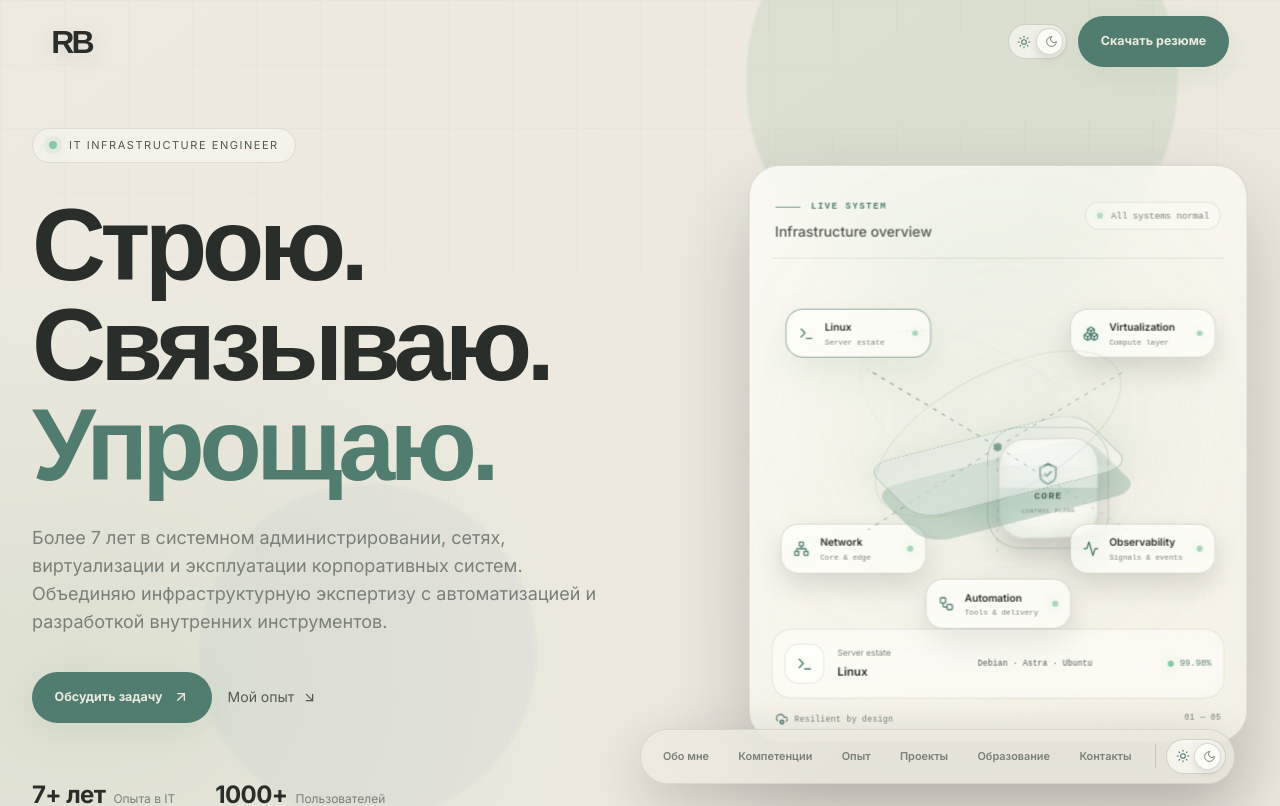
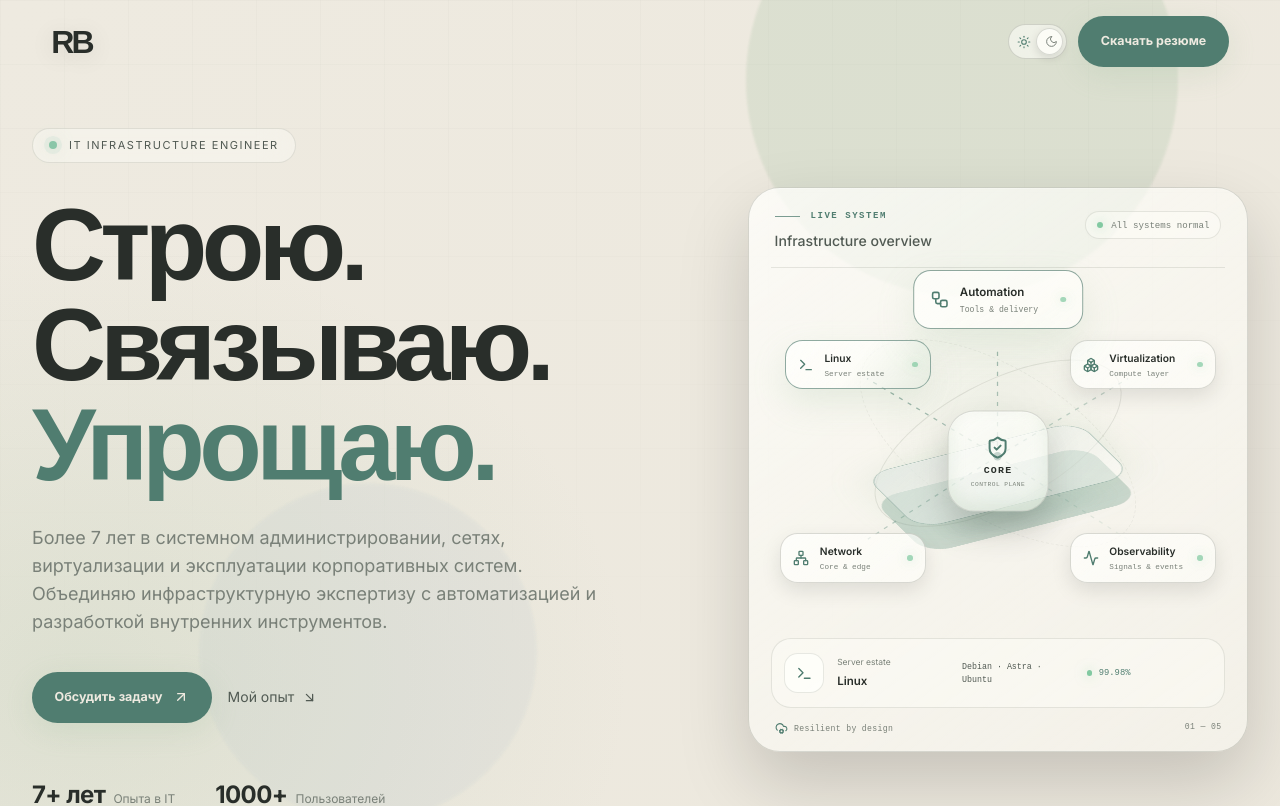
Before and after one commit to BoOomeR-Bro/RB-prtfl, a React (Vite) app: page / in a window 1280 px wide. Shown: the top 806 px of the page. Built offline with nearby package versions, Linux system fonts and the light colour scheme.

Commit message:
Polish infrastructure interactions and bottom navigation

```diff
--- a/src/components/InfrastructureDiagram.tsx
+++ b/src/components/InfrastructureDiagram.tsx
@@ -1,5 +1,5 @@
-import React, { useRef, useState } from 'react';
-import { motion, useReducedMotion, useScroll, useTransform } from 'framer-motion';
+import React, { useState } from 'react';
+import { AnimatePresence, motion } from 'framer-motion';
 import { Activity, Boxes, CloudCog, Network, ShieldCheck, Terminal, Workflow } from 'lucide-react';
 
 const nodes = [
@@ -12,30 +12,9 @@ const nodes = [
 
 export const InfrastructureDiagram: React.FC = () => {
   const [selected, setSelected] = useState(nodes[0]);
-  const sceneRef = useRef<HTMLDivElement>(null);
-  const reduceMotion = useReducedMotion();
-  const { scrollYProgress } = useScroll({ target: sceneRef, offset: ['start end', 'end start'] });
-  const tiltY = useTransform(scrollYProgress, [0, .5, 1], [7, 0, -4]);
-  const lift = useTransform(scrollYProgress, [0, .5, 1], [34, 0, -18]);
-
-  const onPointerMove = (event: React.PointerEvent<HTMLDivElement>) => {
-    if (reduceMotion || event.pointerType !== 'mouse') return;
-    const rect = event.currentTarget.getBoundingClientRect();
-    const x = (event.clientX - rect.left) / rect.width - .5;
-    const y = (event.clientY - rect.top) / rect.height - .5;
-    event.currentTarget.style.setProperty('--tilt-x', `${-y * 7}deg`);
-    event.currentTarget.style.setProperty('--tilt-y', `${x * 9}deg`);
-    event.currentTarget.style.setProperty('--pointer-x', `${(x + .5) * 100}%`);
-    event.currentTarget.style.setProperty('--pointer-y', `${(y + .5) * 100}%`);
-  };
-  const resetPointer = (event: React.PointerEvent<HTMLDivElement>) => {
-    event.currentTarget.style.setProperty('--tilt-x', '0deg');
-    event.currentTarget.style.setProperty('--tilt-y', '0deg');
-  };
-
   return (
-    <motion.div ref={sceneRef} style={reduceMotion ? undefined : { rotateY: tiltY, y: lift }} className="infra-scene-wrap">
-      <div className="infra-scene" onPointerMove={onPointerMove} onPointerLeave={resetPointer}>
+    <div className="infra-scene-wrap infra-enter">
+      <div className="infra-scene">
         <div className="infra-scene-glow" />
         <div className="infra-scene-topbar">
           <div><span className="eyebrow !text-[9px]">Live system</span><p>Infrastructure overview</p></div>
@@ -47,42 +26,45 @@ export const InfrastructureDiagram: React.FC = () => {
           <div className="infra-orbit infra-orbit-b" />
           <svg className="infra-links" viewBox="0 0 520 340" aria-hidden="true">
             <defs><linearGradient id="infraLine" x1="0" y1="0" x2="1" y2="1"><stop stopColor="var(--accent)" stopOpacity=".72"/><stop offset="1" stopColor="var(--accent-2)" stopOpacity=".08"/></linearGradient></defs>
-            <path d="M260 168 104 75M260 168 416 75M260 168 105 267M260 168 415 267M260 168 260 300" stroke="url(#infraLine)" strokeWidth="1.5" strokeDasharray="5 7" fill="none" className="infra-dash"/>
-            <circle cx="260" cy="168" r="5" fill="var(--accent)" className="infra-packet"><animate attributeName="opacity" values=".3;1;.3" dur="2.4s" repeatCount="indefinite"/></circle>
+            <path d="M260 168 104 75M260 168 416 75M260 168 105 267M260 168 415 267M260 168 260 42" stroke="url(#infraLine)" strokeWidth="1.5" strokeDasharray="5 7" fill="none" className="infra-dash"/>
+            <circle cx="260" cy="168" r="5" fill="var(--accent)" />
           </svg>
 
           <div className="infra-platform"><div className="infra-platform-face"/><div className="infra-platform-top"/><div className="infra-platform-light"/></div>
 
-          <motion.button type="button" onClick={()=>setSelected(nodes[0])} className={`infra-node infra-node-linux ${selected.id==='linux'?'is-selected':''}`} whileHover={{ y:-8, rotateX:5, rotateY:-5 }} transition={{type:'spring',stiffness:260,damping:18}}>
+          <button type="button" onClick={()=>setSelected(nodes[0])} className={`infra-node infra-node-linux ${selected.id==='linux'?'is-selected':''}`} aria-pressed={selected.id==='linux'}>
             <Terminal/><span><b>Linux</b><small>Server estate</small></span><i className="infra-node-led"/>
-          </motion.button>
-          <motion.button type="button" onClick={()=>setSelected(nodes[1])} className={`infra-node infra-node-virtual ${selected.id==='virtual'?'is-selected':''}`} whileHover={{ y:-8, rotateX:5, rotateY:5 }} transition={{type:'spring',stiffness:260,damping:18}}>
+          </button>
+          <button type="button" onClick={()=>setSelected(nodes[1])} className={`infra-node infra-node-virtual ${selected.id==='virtual'?'is-selected':''}`} aria-pressed={selected.id==='virtual'}>
             <Boxes/><span><b>Virtualization</b><small>Compute layer</small></span><i className="infra-node-led"/>
-          </motion.button>
-          <motion.button type="button" onClick={()=>setSelected(nodes[2])} className={`infra-node infra-node-network ${selected.id==='network'?'is-selected':''}`} whileHover={{ y:-8, rotateX:-4, rotateY:-5 }} transition={{type:'spring',stiffness:260,damping:18}}>
+          </button>
+          <button type="button" onClick={()=>setSelected(nodes[2])} className={`infra-node infra-node-network ${selected.id==='network'?'is-selected':''}`} aria-pressed={selected.id==='network'}>
             <Network/><span><b>Network</b><small>Core & edge</small></span><i className="infra-node-led"/>
-          </motion.button>
-          <motion.button type="button" onClick={()=>setSelected(nodes[3])} className={`infra-node infra-node-observe ${selected.id==='observe'?'is-selected':''}`} whileHover={{ y:-8, rotateX:-4, rotateY:5 }} transition={{type:'spring',stiffness:260,damping:18}}>
+          </button>
+          <button type="button" onClick={()=>setSelected(nodes[3])} className={`infra-node infra-node-observe ${selected.id==='observe'?'is-selected':''}`} aria-pressed={selected.id==='observe'}>
             <Activity/><span><b>Observability</b><small>Signals & events</small></span><i className="infra-node-led"/>
-          </motion.button>
-          <motion.button type="button" onClick={()=>setSelected(nodes[4])} className={`infra-node infra-node-auto ${selected.id==='automation'?'is-selected':''}`} whileHover={{ y:-8, rotateX:4 }} transition={{type:'spring',stiffness:260,damping:18}}>
+          </button>
+          <button type="button" onClick={()=>setSelected(nodes[4])} className={`infra-node infra-node-auto ${selected.id==='automation'?'is-selected':''}`} aria-pressed={selected.id==='automation'}>
             <Workflow/><span><b>Automation</b><small>Tools & delivery</small></span><i className="infra-node-led"/>
-          </motion.button>
+          </button>
 
-          <motion.div className="infra-core" animate={reduceMotion?undefined:{y:[0,-5,0]}} transition={{duration:4,repeat:Infinity,ease:'easeInOut'}}>
+          <div className="infra-core">
             <div className="infra-core-glass"><ShieldCheck/><span>CORE</span><small>CONTROL PLANE</small></div>
-            <div className="infra-core-ring"/>
-          </motion.div>
+          </div>
         </div>
 
-        <motion.div key={selected.id} initial={{opacity:0,y:7}} animate={{opacity:1,y:0}} transition={{duration:.25}} className="infra-inspector">
-          <div className="infra-inspector-icon"><selected.icon/></div>
-          <div className="infra-inspector-main"><span>{selected.sub}</span><strong>{selected.label}</strong></div>
-          <div className="infra-inspector-tech">{selected.tech}</div>
-          <div className="infra-inspector-metric"><i/>{selected.metric}</div>
-        </motion.div>
+        <div className="infra-inspector">
+          <AnimatePresence mode="wait" initial={false}>
+            <motion.div key={selected.id} className="infra-inspector-content" initial={{ opacity: 0, y: 5 }} animate={{ opacity: 1, y: 0 }} exit={{ opacity: 0, y: -4 }} transition={{ duration: .16 }}>
+              <div className="infra-inspector-icon"><selected.icon/></div>
+              <div className="infra-inspector-main"><span>{selected.sub}</span><strong>{selected.label}</strong></div>
+              <div className="infra-inspector-tech">{selected.tech}</div>
+              <div className="infra-inspector-metric"><i/>{selected.metric}</div>
+            </motion.div>
+          </AnimatePresence>
+        </div>
         <div className="infra-foot"><span><CloudCog size={13}/> Resilient by design</span><span>01 — 05</span></div>
       </div>
-    </motion.div>
+    </div>
   );
 };
--- a/src/components/Navbar.tsx
+++ b/src/components/Navbar.tsx
@@ -1,4 +1,4 @@
-import React from 'react';
+import React, { useEffect, useRef, useState } from 'react';
 import { motion } from 'framer-motion';
 import { navigationItems } from '../data/navigation';
 import { profileData } from '../data/profile';
@@ -7,8 +7,29 @@ import { useScrollSpy } from '../hooks/useScrollSpy';
 interface NavbarProps { themeToggle: React.ReactNode }
 
 export const Navbar: React.FC<NavbarProps> = ({ themeToggle }) => {
+  const [atPageBottom, setAtPageBottom] = useState(false);
+  const frame = useRef(0);
   const sectionIds = navigationItems.map((item) => item.id);
   const activeSection = useScrollSpy(sectionIds);
+
+  useEffect(() => {
+    const checkBottom = () => {
+      frame.current = 0;
+      const atBottom = window.innerHeight + window.scrollY >= document.documentElement.scrollHeight - 8;
+      setAtPageBottom((previous) => previous === atBottom ? previous : atBottom);
+    };
+    const scheduleCheck = () => {
+      if (!frame.current) frame.current = window.requestAnimationFrame(checkBottom);
+    };
+    checkBottom();
+    window.addEventListener('scroll', scheduleCheck, { passive: true });
+    window.addEventListener('resize', scheduleCheck);
+    return () => {
+      window.removeEventListener('scroll', scheduleCheck);
+      window.removeEventListener('resize', scheduleCheck);
+      if (frame.current) window.cancelAnimationFrame(frame.current);
+    };
+  }, []);
 
   return (
     <>
@@ -28,8 +49,10 @@ export const Navbar: React.FC<NavbarProps> = ({ themeToggle }) => {
     </motion.header>
     <motion.div
       initial={{ y: 90, opacity: 0 }}
-      animate={{ y: 0, opacity: 1 }}
-      transition={{ type: 'spring', stiffness: 100, damping: 20, delay: .2 }}
+      animate={{ y: atPageBottom ? 100 : 0, opacity: atPageBottom ? 0 : 1 }}
+      transition={{ type: 'spring', stiffness: 130, damping: 22, delay: atPageBottom ? 0 : .2 }}
+      style={{ pointerEvents: atPageBottom ? 'none' : 'auto' }}
+      aria-hidden={atPageBottom}
       className="bottom-dock-wrap"
     >
       <div className="bottom-dock glass-panel">
--- a/src/styles/index.css
+++ b/src/styles/index.css
@@ -116,10 +116,10 @@
 @keyframes softPulse { 0%,100%{opacity:.55;transform:scale(.96)}50%{opacity:.9;transform:scale(1.04)} }
 .float-slow { animation:floatSlow 9s ease-in-out infinite; }.soft-pulse { animation:softPulse 7s ease-in-out infinite; }
 .infra-scene-wrap { width:100%; max-width:39rem; margin-inline:auto; perspective:1300px; transform-style:preserve-3d; }
-.infra-scene { --tilt-x:0deg; --tilt-y:0deg; --pointer-x:50%; --pointer-y:40%; position:relative; isolation:isolate; width:100%; padding:1.35rem 1.35rem 1rem; overflow:hidden; border:1px solid var(--stroke-hi); border-radius:2rem; background:linear-gradient(145deg,var(--glass-hi),var(--glass) 42%,var(--glass-inner)); box-shadow:0 38px 90px rgba(0,0,0,.2),inset 0 1px rgba(255,255,255,.2),inset 0 -1px rgba(255,255,255,.04); backdrop-filter:blur(28px) saturate(145%); -webkit-backdrop-filter:blur(28px) saturate(145%); transform:rotateX(var(--tilt-x)) rotateY(var(--tilt-y)); transform-style:preserve-3d; transition:transform .28s ease-out,box-shadow .4s; }
+.infra-scene { --tilt-x:0deg; --tilt-y:0deg; --pointer-x:50%; --pointer-y:40%; position:relative; isolation:isolate; width:100%; padding:.55rem 1.35rem 1rem; overflow:hidden; border:1px solid var(--stroke-hi); border-radius:2rem; background:linear-gradient(145deg,var(--glass-hi),var(--glass) 42%,var(--glass-inner)); box-shadow:0 30px 70px rgba(0,0,0,.17),inset 0 1px rgba(255,255,255,.2),inset 0 -1px rgba(255,255,255,.04); backdrop-filter:blur(14px) saturate(125%); -webkit-backdrop-filter:blur(14px) saturate(125%); transform:rotateX(var(--tilt-x)) rotateY(var(--tilt-y)); transform-style:preserve-3d; transition:transform .12s linear,box-shadow .35s; will-change:transform; }
 .infra-scene::before { content:''; position:absolute; inset:0; z-index:-1; border-radius:inherit; pointer-events:none; background:radial-gradient(ellipse at var(--pointer-x) var(--pointer-y),rgba(255,255,255,.16),transparent 42%); opacity:.8; transition:opacity .3s; }
 .infra-scene:hover { box-shadow:0 46px 110px rgba(0,0,0,.25),inset 0 1px rgba(255,255,255,.25),inset 0 -1px rgba(255,255,255,.05); }
-.infra-scene-glow { position:absolute; z-index:-1; width:65%; aspect-ratio:1; left:18%; top:15%; border-radius:50%; background:var(--glow-a); filter:blur(70px); animation:softPulse 8s ease-in-out infinite; pointer-events:none; }
+.infra-scene-glow { position:absolute; z-index:-1; width:52%; aspect-ratio:1; left:24%; top:18%; border-radius:50%; background:var(--glow-a); filter:blur(42px); opacity:.75; pointer-events:none; }
 .infra-scene-topbar { position:relative; z-index:4; display:flex; align-items:center; justify-content:space-between; gap:1rem; padding:.15rem .25rem 1rem; border-bottom:1px solid var(--stroke); transform:translateZ(26px); }
 .infra-scene-topbar p { margin:.45rem 0 0; color:var(--ink-2); font-size:.88rem; font-weight:500; }
 .infra-live { display:inline-flex; align-items:center; gap:.48rem; white-space:nowrap; padding:.48rem .68rem; border:1px solid var(--stroke); background:var(--glass-inner); border-radius:99px; color:var(--muted); font:500 .57rem 'DM Mono',monospace; }
@@ -140,7 +140,7 @@
 .infra-core-glass { position:absolute; inset:0; display:flex; flex-direction:column; align-items:center; justify-content:center; gap:.32rem; border:1px solid var(--stroke-hi); border-radius:1.65rem; color:var(--accent); background:linear-gradient(145deg,var(--glass-hi),var(--glass)); box-shadow:0 18px 34px rgba(0,0,0,.18),inset 0 1px rgba(255,255,255,.28),inset 0 -8px 18px var(--glow-a); backdrop-filter:blur(22px); transform:rotateX(8deg) rotateY(-9deg); }
 .infra-core-glass svg { width:1.5rem; height:1.5rem; }.infra-core-glass span { color:var(--ink); font:700 .62rem 'DM Mono',monospace; letter-spacing:.12em; }.infra-core-glass small { color:var(--muted); font:500 .39rem 'DM Mono',monospace; letter-spacing:.07em; }
 .infra-core-ring { position:absolute; inset:-.55rem; border:1px solid color-mix(in srgb,var(--accent) 37%,transparent); border-radius:1.95rem; animation:ringBreath 3s ease-in-out infinite; }
-.infra-node { position:absolute; z-index:5; display:flex; align-items:center; gap:.65rem; min-width:9.1rem; padding:.65rem .75rem; text-align:left; color:var(--ink); border:1px solid var(--stroke-hi); border-radius:1.1rem; background:linear-gradient(145deg,var(--glass-hi),var(--glass)); box-shadow:0 12px 28px rgba(0,0,0,.13),inset 0 1px rgba(255,255,255,.16); backdrop-filter:blur(20px) saturate(140%); transform-style:preserve-3d; cursor:pointer; transition:border-color .25s,background .25s,box-shadow .25s; }
+.infra-node { position:absolute; z-index:5; display:flex; align-items:center; gap:.65rem; min-width:9.1rem; padding:.65rem .75rem; text-align:left; color:var(--ink); border:1px solid var(--stroke-hi); border-radius:1.1rem; background:linear-gradient(145deg,var(--glass-hi),var(--glass)); box-shadow:0 8px 20px rgba(0,0,0,.1),inset 0 1px rgba(255,255,255,.16); backdrop-filter:blur(8px) saturate(120%); transform-style:preserve-3d; cursor:pointer; transition:transform .22s ease,border-color .22s,background .22s,box-shadow .22s; }
 .infra-node > svg { flex:0 0 auto; width:1rem; height:1rem; color:var(--accent); filter:drop-shadow(0 2px 8px var(--glow-a)); }
 .infra-node span { display:flex; flex-direction:column; gap:.22rem; min-width:0; }.infra-node b { font-size:.64rem; font-weight:600; white-space:nowrap; }.infra-node small { font:500 .48rem 'DM Mono',monospace; color:var(--muted); white-space:nowrap; }
 .infra-node-led { width:.35rem; height:.35rem; margin-left:auto; flex:0 0 auto; opacity:.72; }.infra-node.is-selected { border-color:color-mix(in srgb,var(--accent) 55%,var(--stroke)); box-shadow:0 14px 34px var(--glow-a),inset 0 1px rgba(255,255,255,.23); }
@@ -156,5 +156,53 @@
 @keyframes dashFlow { to{stroke-dashoffset:-48} }
 @keyframes packetPulse { 0%,100%{opacity:.3}50%{opacity:1} }
 @media(max-width:1100px) { .infra-stage { height:21rem; }.infra-node { min-width:8.2rem; padding:.58rem .62rem; }.infra-node b{font-size:.59rem}.infra-node small{font-size:.44rem} }
-@media(max-width:640px) { .infra-scene { padding:1rem .75rem .8rem; border-radius:1.5rem; }.infra-scene-topbar { align-items:flex-start; }.infra-scene-topbar p{font-size:.75rem}.infra-live{font-size:.48rem;padding:.4rem .5rem}.infra-stage{height:20rem;margin:.15rem -.45rem 0}.infra-node{min-width:0;max-width:8.7rem;gap:.43rem;padding:.55rem .52rem;border-radius:.9rem}.infra-node > svg{width:.85rem;height:.85rem}.infra-node b{font-size:.54rem}.infra-node small{font-size:.4rem}.infra-node-linux{left:2%;top:13%}.infra-node-virtual{right:1%;top:13%}.infra-node-network{left:1%;bottom:15%}.infra-node-observe{right:1%;bottom:15%}.infra-node-auto{bottom:0}.infra-orbit{width:13rem;height:6.3rem}.infra-orbit-b{width:15rem;height:7.4rem}.infra-platform{width:11rem;height:6rem}.infra-core{width:5.3rem;height:5.3rem}.infra-core-glass{border-radius:1.4rem}.infra-inspector{grid-template-columns:auto 1fr auto;gap:.55rem;padding:.6rem;}.infra-inspector-tech{grid-column:2;grid-row:2}.infra-inspector-metric{grid-column:3;grid-row:1/3}.infra-inspector-icon{grid-row:1/3;width:2.2rem;height:2.2rem}.infra-foot{font-size:.45rem} }
+@media(max-width:640px) { .infra-scene { padding:.5rem .75rem .8rem; border-radius:1.5rem; }.infra-scene-topbar { align-items:flex-start; }.infra-scene-topbar p{font-size:.75rem}.infra-live{font-size:.48rem;padding:.4rem .5rem}.infra-stage{height:20rem;margin:.15rem -.45rem 0}.infra-node{min-width:0;max-width:8.7rem;gap:.43rem;padding:.55rem .52rem;border-radius:.9rem}.infra-node > svg{width:.85rem;height:.85rem}.infra-node b{font-size:.54rem}.infra-node small{font-size:.4rem}.infra-node-linux{left:2%;top:13%}.infra-node-virtual{right:1%;top:13%}.infra-node-network{left:1%;bottom:15%}.infra-node-observe{right:1%;bottom:15%}.infra-node-auto{bottom:0}.infra-orbit{width:13rem;height:6.3rem}.infra-orbit-b{width:15rem;height:7.4rem}.infra-platform{width:11rem;height:6rem}.infra-core{width:5.3rem;height:5.3rem}.infra-core-glass{border-radius:1.4rem}.infra-inspector{grid-template-columns:auto 1fr auto;gap:.55rem;padding:.6rem;}.infra-inspector-tech{grid-column:2;grid-row:2}.infra-inspector-metric{grid-column:3;grid-row:1/3}.infra-inspector-icon{grid-row:1/3;width:2.2rem;height:2.2rem}.infra-foot{font-size:.45rem} }
+
+/* Live system: static glass surfaces and short, compositor-friendly transitions. */
+.infra-enter { animation:infraAppear .42s ease-out both; }
+.infra-scene { --tilt-x:0deg; --tilt-y:0deg; --pointer-x:50%; --pointer-y:40%; backdrop-filter:none; -webkit-backdrop-filter:none; transform:none; transform-style:flat; transition:box-shadow .22s ease,border-color .22s ease; will-change:auto; }
+.infra-scene::before { display:none; }
+.infra-scene:hover { box-shadow:0 34px 82px rgba(0,0,0,.2),inset 0 1px rgba(255,255,255,.2); }
+.infra-scene-glow { filter:none; opacity:.55; animation:none; background:radial-gradient(ellipse,var(--glow-a),transparent 70%); }
+.infra-stage { transform-style:flat; }
+.infra-orbit,.infra-orbit-b { transform:translate(-50%,-50%) rotate(-28deg); }
+.infra-orbit-b { transform:translate(-50%,-50%) rotate(32deg); }
+.infra-links,.infra-core,.infra-inspector { transform:none; }
+.infra-links,.infra-dash { animation:none !important; }
+.infra-core-glass { backdrop-filter:none; -webkit-backdrop-filter:none; transform:none; }
+.infra-core-ring { display:none; }
+.infra-node { backdrop-filter:none; -webkit-backdrop-filter:none; transform-style:flat; transition:transform .18s ease,border-color .18s ease,box-shadow .18s ease,background-color .18s ease; }
+.infra-node > svg { filter:none; }
+.infra-node-led,.infra-live i,.infra-inspector-metric i { animation:none !important; }
+.infra-node:hover { transform:translateY(-3px); }
+.infra-node-linux:hover,.infra-node-virtual:hover,.infra-node-network:hover,.infra-node-observe:hover { transform:translateY(-3px); }
+.infra-node-auto:hover { transform:translate(-50%,-3px); }
+.infra-inspector { backdrop-filter:none; -webkit-backdrop-filter:none; }
+@keyframes infraAppear { from { opacity:0; transform:translateY(12px); } to { opacity:1; transform:translateY(0); } }
+@media(prefers-reduced-motion:reduce) { .infra-enter { animation:none; } }
+.infra-node { position:absolute; isolation:isolate; overflow:hidden; transform:translateZ(0); transition:transform .24s cubic-bezier(.2,.8,.2,1),border-color .24s,box-shadow .24s,background-color .24s; }
+.infra-node::after { content:''; position:absolute; inset:0; z-index:-1; opacity:0; background:linear-gradient(125deg,rgba(255,255,255,.2),transparent 48%,var(--glow-a)); transition:opacity .24s; pointer-events:none; }
+.infra-node:hover,.infra-node:focus-visible { transform:translateY(-5px) scale(1.035); border-color:color-mix(in srgb,var(--accent) 68%,var(--stroke-hi)); box-shadow:0 15px 32px var(--glow-a),inset 0 1px rgba(255,255,255,.28); }
+.infra-node:hover::after,.infra-node:focus-visible::after,.infra-node.is-selected::after { opacity:1; }
+.infra-node:active { transform:translateY(-1px) scale(.97); transition-duration:.08s; }
+.infra-node-auto { transition:translate .2s ease,border-color .24s,box-shadow .24s,background-color .24s; }
+.infra-node-auto:hover,.infra-node-auto:focus-visible { transform:translateX(-50%); translate:0 -3px; }
+.infra-node-auto:active { transform:translateX(-50%); translate:0 0; }
+.infra-node > svg { transition:transform .3s cubic-bezier(.2,.8,.2,1),filter .3s; }
+.infra-node:hover > svg,.infra-node:focus-visible > svg { transform:scale(1.16) rotate(-5deg); filter:drop-shadow(0 0 8px var(--glow-a)); }
+.infra-node.is-selected { border-color:color-mix(in srgb,var(--accent) 58%,var(--stroke)); }
+.infra-node.is-selected > svg { color:var(--accent); }
+.infra-inspector { overflow:hidden; }
+.infra-inspector-content { display:grid; width:100%; grid-template-columns:auto minmax(7rem,.72fr) minmax(7rem,1fr) auto; align-items:center; gap:.8rem; }
+@media(max-width:640px) { .infra-inspector-content { grid-template-columns:auto 1fr auto; gap:.55rem; }.infra-inspector-content .infra-inspector-tech { grid-column:2;grid-row:2; }.infra-inspector-content .infra-inspector-metric { grid-column:3;grid-row:1/3; }.infra-inspector-content .infra-inspector-icon { grid-row:1/3; } }
+@media(prefers-reduced-motion:reduce) { .infra-node,.infra-node::after,.infra-node>svg { transition:none!important; }.infra-node:hover,.infra-node:focus-visible,.infra-node:active,.infra-node-auto:hover,.infra-node-auto:focus-visible,.infra-node-auto:active { transform:none; } }
+.infra-core { left:50%; top:52%; z-index:4; transform:translate(-50%,-50%); }
+.infra-node-linux,.infra-node-virtual { top:19%; }
+.infra-node-auto { left:50%; top:0; bottom:auto; z-index:7; min-width:10.6rem; padding:.85rem 1rem; transform:translateX(-50%); translate:none; border-color:color-mix(in srgb,var(--accent) 54%,var(--stroke-hi)); background:linear-gradient(145deg,var(--glass-hi),var(--glass)); box-shadow:0 17px 38px var(--glow-a),inset 0 1px rgba(255,255,255,.28); }
+.infra-node-auto > svg { width:1.2rem; height:1.2rem; }
+.infra-node-auto b { font-size:.72rem; }
+.infra-node-auto small { font-size:.51rem; }
+.infra-node-auto:hover,.infra-node-auto:focus-visible { transform:translateX(-50%) scale(1.045); translate:0 -3px; }
+.infra-node-auto:active { transform:translateX(-50%) scale(.97); translate:none; }
+@media(max-width:640px) { .infra-node-linux,.infra-node-virtual { top:20%; }.infra-node-auto { top:0; bottom:auto; min-width:9.6rem; padding:.72rem .75rem; } }
 @media (prefers-reduced-motion:reduce) { *,*::before,*::after { scroll-behavior:auto!important; animation-duration:.01ms!important; animation-iteration-count:1!important; transition-duration:.01ms!important; } }
```
